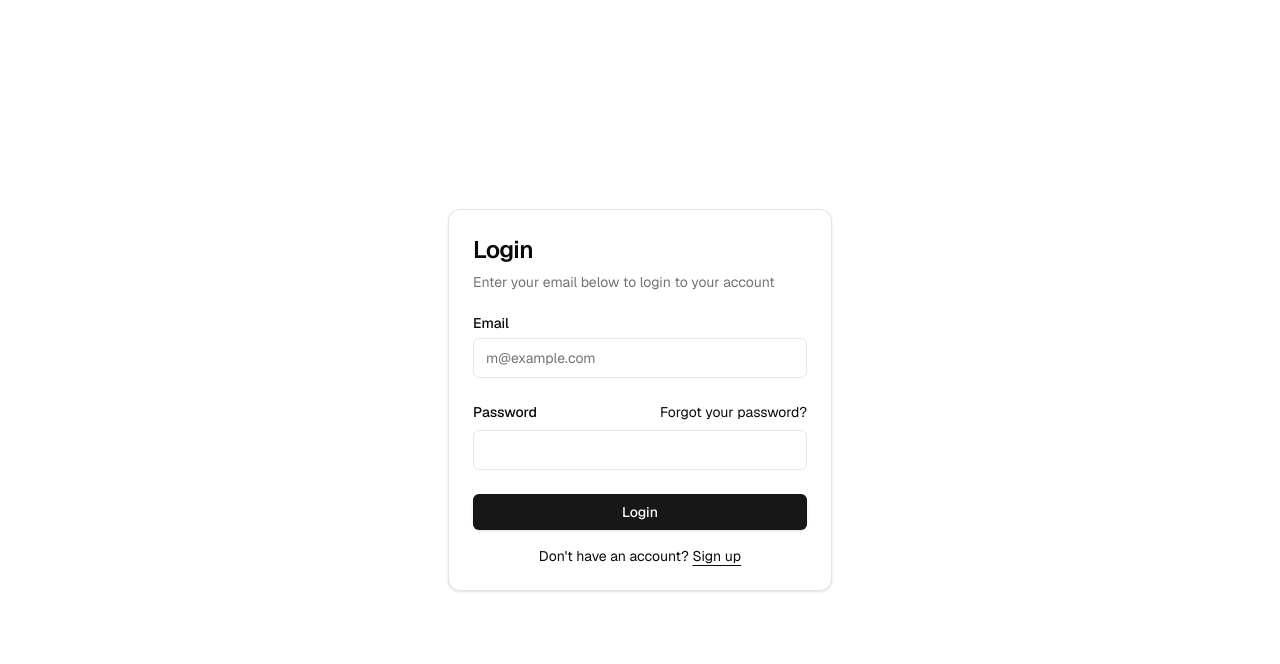
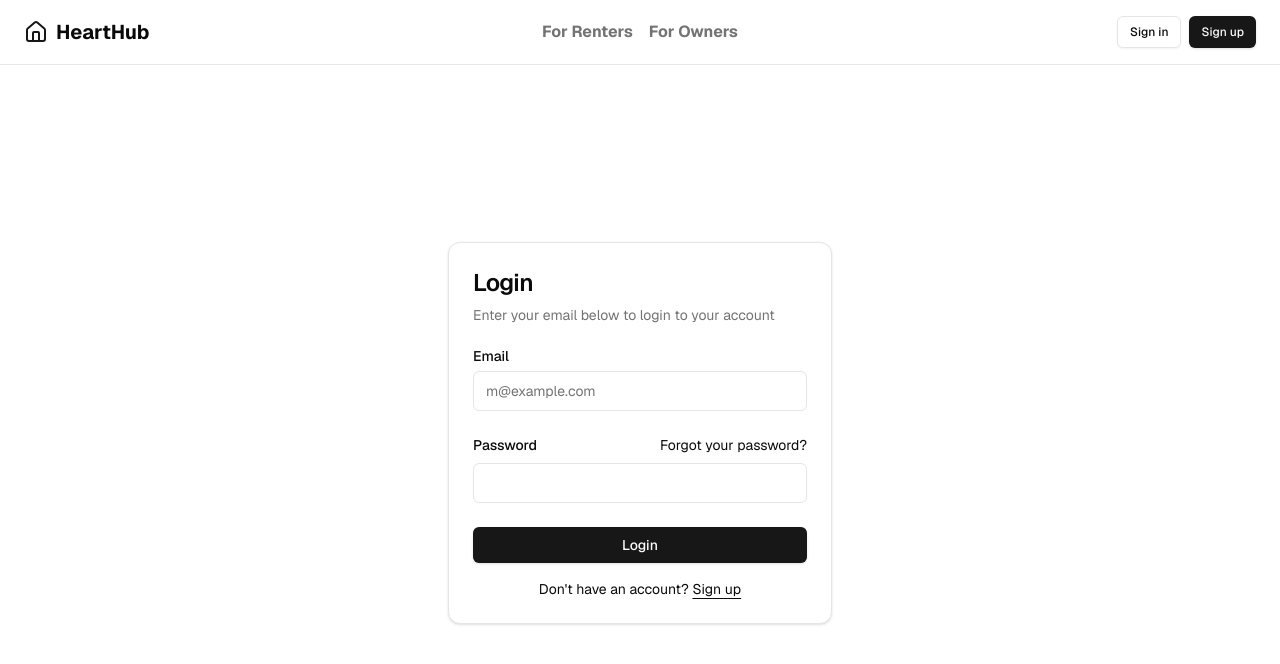
Before and after one commit to CSCI4830-UNO/HearthHub, a Next.js app: page /auth/login in a window 1280 px wide. Shown: the top 664 px of the page. Built offline with nearby package versions, Linux system fonts and the light colour scheme; no server answers.

Commit message:
Banner Addition to Login Page

```diff
--- a/app/auth/login/page.tsx
+++ b/app/auth/login/page.tsx
@@ -1,11 +1,36 @@
 import { LoginForm } from "@/components/login-form";
+import Link from "next/link";
+import { Home as HomeIcon } from "lucide-react";
+import { AuthButton } from "@/components/auth-button";
+import { EnvVarWarning } from "@/components/env-var-warning";
+import { hasEnvVars } from "@/lib/utils";
 
 export default function Page() {
   return (
-    <div className="flex min-h-svh w-full items-center justify-center p-6 md:p-10">
-      <div className="w-full max-w-sm">
-        <LoginForm />
+    <main className="min-h-screen flex flex-col">
+      {/* Navigation */}
+      <nav className="w-full border-b border-foreground/10 bg-background/95 backdrop-blur supports-[backdrop-filter]:bg-background/60 sticky top-0 z-50">
+        <div className="w-full max-w-7xl mx-auto flex items-center p-4 px-6">
+          <Link href={"/"} className="flex items-center gap-2 font-bold text-xl flex-1">
+            <HomeIcon className="h-6 w-6 text-primary" />
+            HeartHub
+          </Link>
+          <div className="flex items-center gap-4 justify-center flex-1">
+            <Link href="/renters" className="font-bold text-muted-foreground hover:text-foreground">For Renters</Link>
+            <Link href="/owners" className="font-bold text-muted-foreground hover:text-foreground">For Owners</Link>
+          </div>
+          <div className="flex items-center gap-4 justify-end flex-1">
+            {!hasEnvVars ? <EnvVarWarning /> : <AuthButton />}
+          </div>
+        </div>
+      </nav>
+
+      {/* Login Form */}
+      <div className="flex flex-1 w-full items-center justify-center p-6 md:p-10">
+        <div className="w-full max-w-sm">
+          <LoginForm />
+        </div>
       </div>
-    </div>
+    </main>
   );
 }
```
